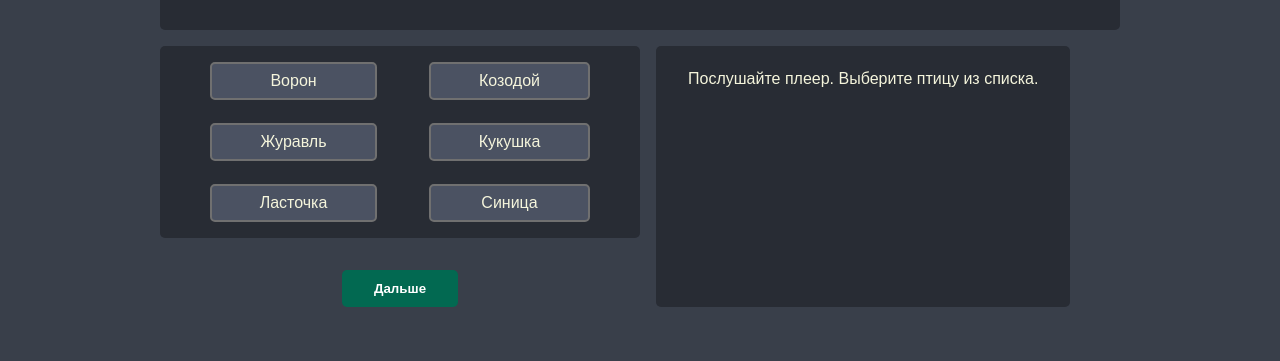
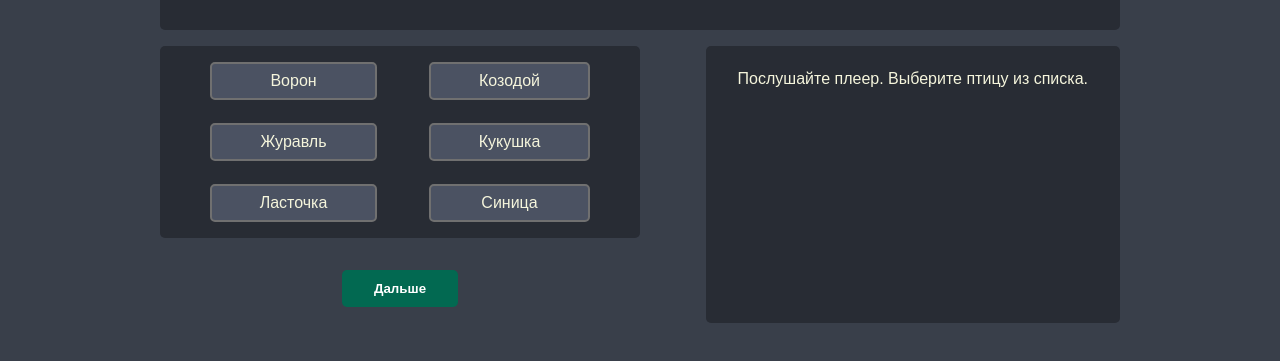
Before and after one commit to katriosa/songbird, a React (Create React App) app: page /game in a window 1280 px wide. Shown: the part 375-736 px from the top of the page. Built offline with nearby package versions, Linux system fonts and the light colour scheme.

Commit message:
fix calculate score

```diff
--- a/src/components/VariantSelectView/VariantButtons.js
+++ b/src/components/VariantSelectView/VariantButtons.js
@@ -8,9 +8,11 @@ const VariantButtons = ({
   compareBirdId,
   correctBirdId,
   incorrectBirdId,
+  resetBirdIds,
 }) => {
   const changeLevelHandler = () => {
     setNumberOfSelectedLevel(numberOfSelectedLevel + 1);
+    resetBirdIds();
   };
 
   return (
@@ -31,7 +33,9 @@ const VariantButtons = ({
         </ul>
         <div className={classes["btn-wrapper"]}>
           <div className={classes.button}>
-            <button onClick={changeLevelHandler}>Дальше</button>
+            <button onClick={changeLevelHandler} disabled={!correctBirdId}>
+              Дальше
+            </button>
           </div>
         </div>
       </section>
--- a/src/components/VariantSelectView/VariantButtons.module.css
+++ b/src/components/VariantSelectView/VariantButtons.module.css
@@ -37,7 +37,11 @@
   font-weight: bold;
 }
 
-.button button:hover {
+.button button:disabled {
+  cursor: not-allowed;
+}
+
+.button button:hover:enabled {
   background-color: #009a76;
 }
 
--- a/src/components/VariantSelectView/VariantSelectView.js
+++ b/src/components/VariantSelectView/VariantSelectView.js
@@ -10,6 +10,7 @@ const VariantSelectView = ({
   compareBirdId,
   correctBirdId,
   incorrectBirdId,
+  resetBirdIds,
 }) => {
   return (
     <main className={classes.main}>
@@ -20,6 +21,7 @@ const VariantSelectView = ({
         compareBirdId={compareBirdId}
         correctBirdId={correctBirdId}
         incorrectBirdId={incorrectBirdId}
+        resetBirdIds={resetBirdIds}
       />
       <VariantView
         levelDataArr={levelDataArr}
--- a/src/components/VariantSelectView/VariantSelectView.module.css
+++ b/src/components/VariantSelectView/VariantSelectView.module.css
@@ -2,10 +2,10 @@
   display: flex;
   flex-direction: row;
   gap: 1rem;
+  justify-content: space-between;
 }
 @media (max-width: 830px) {
   .main {
     flex-direction: column-reverse;
-    gap: 0rem;
   }
 }
--- a/src/components/VariantSelectView/VariantView.js
+++ b/src/components/VariantSelectView/VariantView.js
@@ -26,7 +26,11 @@ const VariantView = ({ levelDataArr, correctBirdId, incorrectBirdId }) => {
   );
 
   if (clickedBird) {
-    return <VariantViewItem clickedBird={clickedBird} />;
+    return (
+      <section className={classes.wrapper}>
+        <VariantViewItem clickedBird={clickedBird} />
+      </section>
+    );
   }
   return defaultContent;
 };
--- a/src/components/VariantSelectView/VariantView.module.css
+++ b/src/components/VariantSelectView/VariantView.module.css
@@ -1,11 +1,8 @@
 .wrapper {
-  /* width: 30rem; */
   background-color: #282c34;
   border-radius: 5px;
-  padding: 0 2rem;
-  margin-bottom: 1rem;
 }
 
 .default {
-  padding: 1.5rem 0;
+  padding: 1.5rem 2rem;
 }
--- a/src/components/VariantSelectView/VariantViewItem.module.css
+++ b/src/components/VariantSelectView/VariantViewItem.module.css
@@ -1,6 +1,9 @@
 .container {
   display: flex;
   flex-direction: column;
+  background-color: #282c34;
+  border-radius: 5px;
+  padding: 1rem;
 }
 
 .float {
@@ -16,6 +19,9 @@
 }
 .text {
   margin-bottom: 1rem;
+}
+.title {
+  margin-top: 0;
 }
 .species {
   font-style: italic;
--- a/src/page/Game.js
+++ b/src/page/Game.js
@@ -20,6 +20,13 @@ const GamePage = () => {
   const [levelScore, setLevelScore] = useState(0);
   const [calculatedScore, setCalculatedScore] = useState(5);
 
+  const resetBirdIds = () => {
+    setCorrectBirdId(null);
+    setIncorrectBirdId(null);
+    setСlickedBirdId(null);
+    setCalculatedScore(5);
+  };
+
   const compareBirdId = (buttonId) => {
     setСlickedBirdId(buttonId);
     if (buttonId === randomBird.id) {
@@ -28,20 +35,23 @@ const GamePage = () => {
       setIncorrectBirdId(buttonId);
     }
   };
+  // console.log("calculatedScore", calculatedScore);
+  // console.log("levelScore", levelScore);
+
   useEffect(() => {
     if (clickedBirdId) {
       if (clickedBirdId === randomBird.id) {
         setLevelScore((prev) => {
           return prev + calculatedScore;
         });
-        setCalculatedScore(5);
       } else {
         setCalculatedScore((prev) => {
           return prev === 0 ? 0 : prev - 1;
         });
+        setСlickedBirdId(null);
       }
     }
-  }, [clickedBirdId, randomBird.id]);
+  }, [clickedBirdId, randomBird.id, calculatedScore]);
 
   return (
     <Wrapper>
@@ -59,6 +69,7 @@ const GamePage = () => {
         compareBirdId={compareBirdId}
         correctBirdId={correctBirdId}
         incorrectBirdId={incorrectBirdId}
+        resetBirdIds={resetBirdIds}
       />
     </Wrapper>
   );
```
